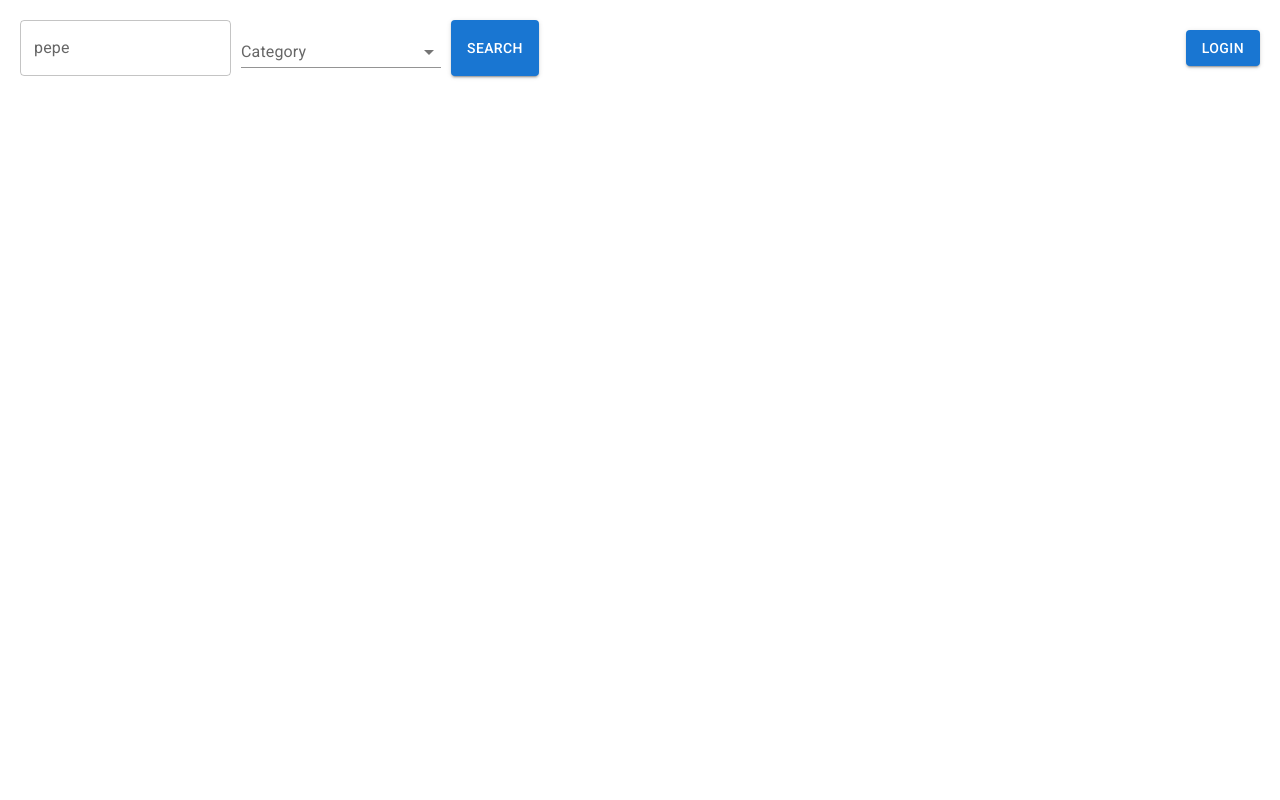
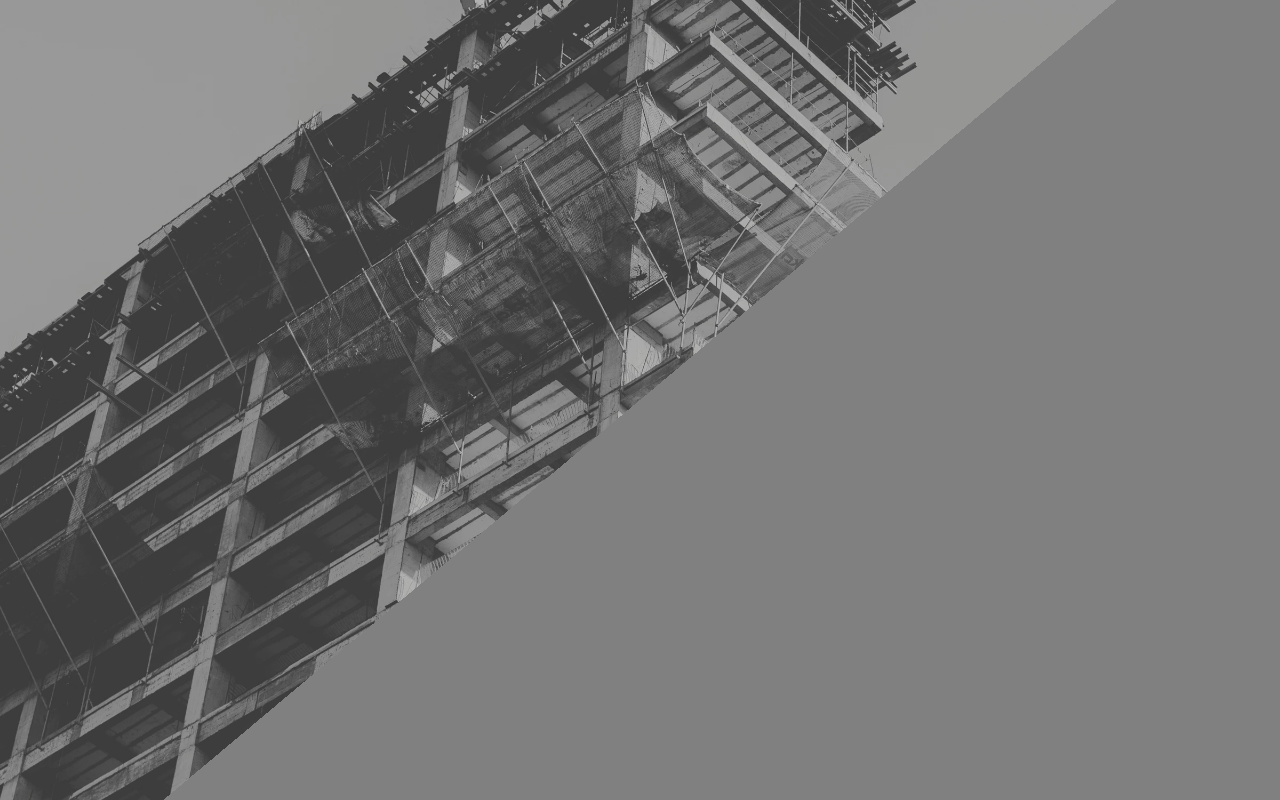
Before and after one commit to andreiDiazSimon/e-commerce, a React (Vite) app in the folder front-end/: page / in a window 1280 px wide. Built offline with nearby package versions, Linux system fonts and the light colour scheme.

Commit message:
background of login and signup

```diff
--- a/front-end/src/Entry.jsx
+++ b/front-end/src/Entry.jsx
@@ -2,47 +2,48 @@
 import { useRef, useState } from 'react';
 import TextField from '@mui/material/TextField';
 import Button from '@mui/material/Button';
-import Home from './Home.jsx';
+import HomePage from './HomePage.jsx';
+import LoginOrSignin from './LoginOrSignin.jsx';
 import axios from 'axios';
 
 function Entry() {
-  const usernameRef = useRef();
-  const passwordRef = useRef();
-  const [isLoggedIn, setIsLoggedIn] = useState(false); // State to track login status
+  // const usernameRef = useRef();
+  // const passwordRef = useRef();
+  // const [isLoggedIn, setIsLoggedIn] = useState(false); // State to track login status
 
-  const handleCreateAccountClick = async () => {
-    const username = usernameRef.current.value;
-    const password = passwordRef.current.value;
-    try {
-      const response = await axios.post('http://localhost:9999/auth/create', { username, password });
+  // const handleCreateAccountClick = async () => {
+  //   const username = usernameRef.current.value;
+  //   const password = passwordRef.current.value;
+  //   try {
+  //     const response = await axios.post('http://localhost:9999/auth/create', { username, password });
+  //
+  //     if (response.data.mayGantongUsernameNa) {
+  //       console.log('Username already exists!');
+  //       alert('Username already exists!');
+  //     } else if (response.data.nakaGawaNaNewAccount) {
+  //       console.log('Account created successfully!');
+  //       alert('Account created successfully!');
+  //     }
+  //   } catch (error) {
+  //     console.error('Error creating account:', error.response?.data || error.message);
+  //   }
+  // };
 
-      if (response.data.mayGantongUsernameNa) {
-        console.log('Username already exists!');
-        alert('Username already exists!');
-      } else if (response.data.nakaGawaNaNewAccount) {
-        console.log('Account created successfully!');
-        alert('Account created successfully!');
-      }
-    } catch (error) {
-      console.error('Error creating account:', error.response?.data || error.message);
-    }
-  };
-
-  const handleLoginClick = async () => {
-    const username = usernameRef.current.value;
-    const password = passwordRef.current.value;
-    try {
-      const response = await axios.post('http://localhost:9999/auth/login', { username, password });
-
-      if (response.data.gumana) {
-        setIsLoggedIn(true);
-      } else {
-        alert('MALI USERNAME O PASSWORD');
-      }
-    } catch (error) {
-      console.error('Error logging in:', error.response?.data || error.message);
-    }
-  };
+  // const handleLoginClick = async () => {
+  //   const username = usernameRef.current.value;
+  //   const password = passwordRef.current.value;
+  //   try {
+  //     const response = await axios.post('http://localhost:9999/auth/login', { username, password });
+  //
+  //     if (response.data.gumana) {
+  //       setIsLoggedIn(true);
+  //     } else {
+  //       alert('MALI USERNAME O PASSWORD');
+  //     }
+  //   } catch (error) {
+  //     console.error('Error logging in:', error.response?.data || error.message);
+  //   }
+  // };
 
   return (
     <>
@@ -72,9 +73,11 @@ function Entry() {
       {/*     <Button variant="outlined" onClick={handleLoginClick}>Login</Button> */}
       {/*   </div> */}
       {/* ) : ( */}
-      {/*   <Home /> */}
+      {/*   <HomePage /> */}
       {/* )} */}
-      <Home />
+
+      <LoginOrSignin />
+      {/* <HomePage /> */}
     </>
   );
 }
--- a/front-end/src/Home.jsx
+++ b/front-end/src/HomePage.jsx
@@ -8,7 +8,7 @@ import FormControl from '@mui/material/FormControl';
 import Select from '@mui/material/Select';
 import "./styles/entry.css";
 
-export default function Home() {
+export default function HomePage() {
   const [category, setCategory] = useState('');
 
   const handleChange = (event) => {
--- /dev/null
+++ b/front-end/src/LoginOrSignin.jsx
@@ -0,0 +1,47 @@
+
+import loginBg from './assets/login-or-signin-bgi.png';
+
+export function LogiOrSignin() {
+  return (
+    <>
+      <div
+        style={{
+          width: "100%",
+          height: "100vh",
+          backgroundImage: `url(${loginBg})`,
+          backgroundSize: "cover",
+          backgroundPosition: 'center bottom',
+          position: "relative",
+        }}
+      >
+        <div
+          style={{
+            position: "absolute",
+            top: 0,
+            left: 0,
+            width: "100%",
+            height: "100%",
+            background: "rgba(128, 128, 128, 0.4)",
+          }}
+        />
+
+        <div
+          style={{
+            position: "absolute",
+            top: 0,
+            left: 0,
+            width: "100%",
+            height: "100%",
+            background: "linear-gradient(140deg, rgba(0, 0, 0, 0) 50%, rgba(128, 128, 128, 1) 50%)",
+          }}
+        />
+
+
+
+
+      </div>
+    </>
+  );
+}
+
+export default LogiOrSignin;
```
Also changed, not shown: front-end/src/assets/login-or-signin-bgi.png (added).
